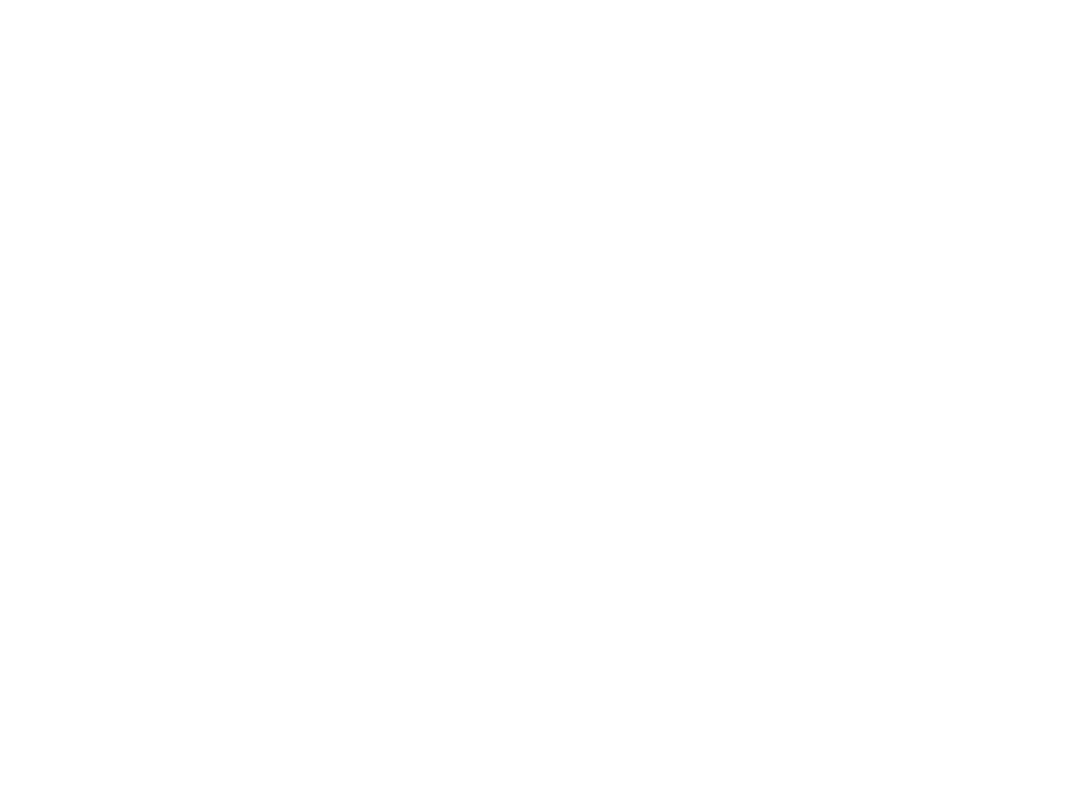
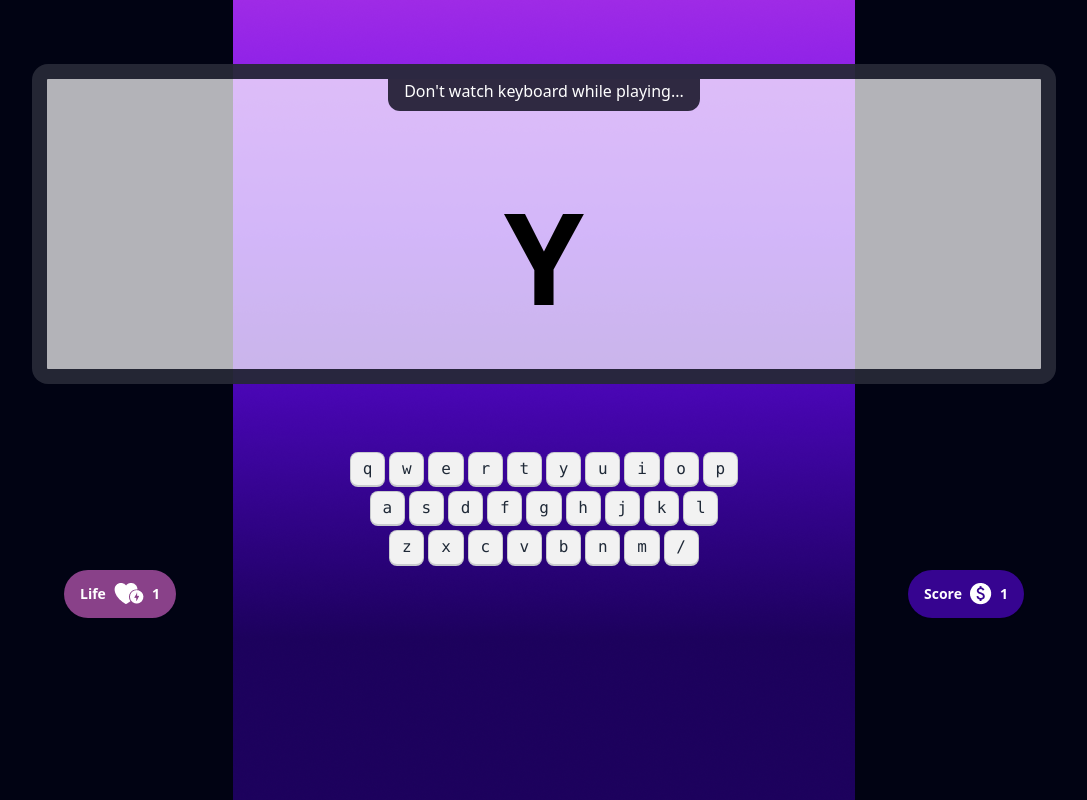
Before and after one commit to Tufazzul1/alpha-clash-pro, a plain HTML site: page index.html in a window 1280 px wide. Shown: the whole page, without its empty margins (96-1183 px from the left). Drawn offline with nearby package versions, Linux system fonts and the light colour scheme.

Commit message:
added some section

```diff
--- a/index.html
+++ b/index.html
@@ -14,16 +14,86 @@
     <link rel="stylesheet" href="style.css">
 </head>
 
-<body>
+<body class="">
+    <main class="min-h-screen bg-[#010313] bg-[url(images/background.png)] bg-no-repeat bg-center">
         <!-- Home Section -->
-    <section class="home">
-
+        <section class="home min-h-screen flex flex-col justify-center items-center hidden">
+            <div class="flex flex-col text-center space-y-4">
+                <h1 class="text-8xl font-antom font-extrabold text-white">ALPHABET CLASH</h1>
+                <p class="font-poppins text-white">Unleash Your Keyboard Kung Fu : Press “Enter” to Play</p>
+                <!-- <button class="text-black bg-white">Play</button> -->
+            </div>
+            <button class="btn bg-blue-900 border-none text-white mt-4">Play</button>
         </section>
 
 
         <!-- play Ground -->
         <section class="play-ground">
 
+            <div class="flex flex-col items-center gap-16 pt-16">
+                <!-- screen -->
+                <div
+                    class="artboard artboard-horizontal phone-6 border-[15px] rounded-2xl border-[#010313CC] bg-[#ffffffb3]">
+                    <div class="flex justify-center text-white">
+                        <p class="bg-[#2F2941] pb-2 px-4 rounded-b-xl">Don't watch keyboard while playing...</p>
+                    </div>
+                    <div class="flex justify-center items-center h-full">
+                        <p class="text-black text-9xl font-bold">Y</p>
+                    </div>
+                </div>
+
+                <!-- key Board Start -->
+                <div>
+                    <div class="flex justify-center gap-1 my-1 w-full">
+                        <kbd class="kbd">q</kbd>
+                        <kbd class="kbd">w</kbd>
+                        <kbd class="kbd">e</kbd>
+                        <kbd class="kbd">r</kbd>
+                        <kbd class="kbd">t</kbd>
+                        <kbd class="kbd">y</kbd>
+                        <kbd class="kbd">u</kbd>
+                        <kbd class="kbd">i</kbd>
+                        <kbd class="kbd">o</kbd>
+                        <kbd class="kbd">p</kbd>
+                    </div>
+                    <div class="flex justify-center gap-1 my-1 w-full">
+                        <kbd class="kbd">a</kbd>
+                        <kbd class="kbd">s</kbd>
+                        <kbd class="kbd">d</kbd>
+                        <kbd class="kbd">f</kbd>
+                        <kbd class="kbd">g</kbd>
+                        <kbd class="kbd">h</kbd>
+                        <kbd class="kbd">j</kbd>
+                        <kbd class="kbd">k</kbd>
+                        <kbd class="kbd">l</kbd>
+                    </div>
+                    <div class="flex justify-center gap-1 my-1 w-full">
+                        <kbd class="kbd">z</kbd>
+                        <kbd class="kbd">x</kbd>
+                        <kbd class="kbd">c</kbd>
+                        <kbd class="kbd">v</kbd>
+                        <kbd class="kbd">b</kbd>
+                        <kbd class="kbd">n</kbd>
+                        <kbd class="kbd">m</kbd>
+                        <kbd class="kbd">/</kbd>
+                    </div>
+                </div>
+                <!-- keyBoard End-->
+            </div>
+
+            <!-- life score  -->
+            <div class="flex justify-between w-3/4 items-center mx-auto">
+                <button class="btn bg-[#894189] text-white border-none rounded-full px-4">
+                    Life
+                    <img src="images/Group 23.png" alt="">
+                    <span>1</span>
+                </button>
+                <button class="btn bg-[#360490] text-white border-none rounded-full px-4">
+                    Score
+                    <img src="images/monetization_on.png" alt="">
+                    <span>1</span>
+                </button>
+            </div>
         </section>
 
 
@@ -31,6 +101,7 @@
         <section class="score">
 
         </section>
+    </main>
 </body>
 
 </html>
```
Also changed, not shown: images/Group 23.png (added), images/monetization_on.png (added). Lines whose indentation alone changed are shown as unchanged.
